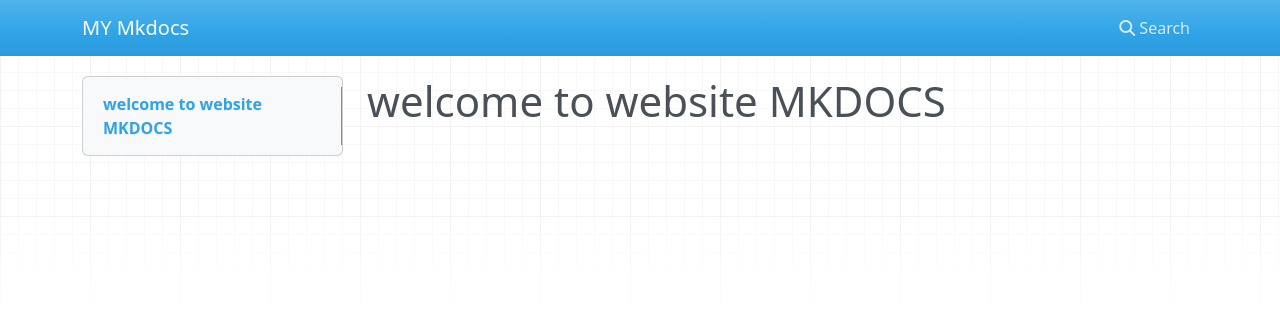
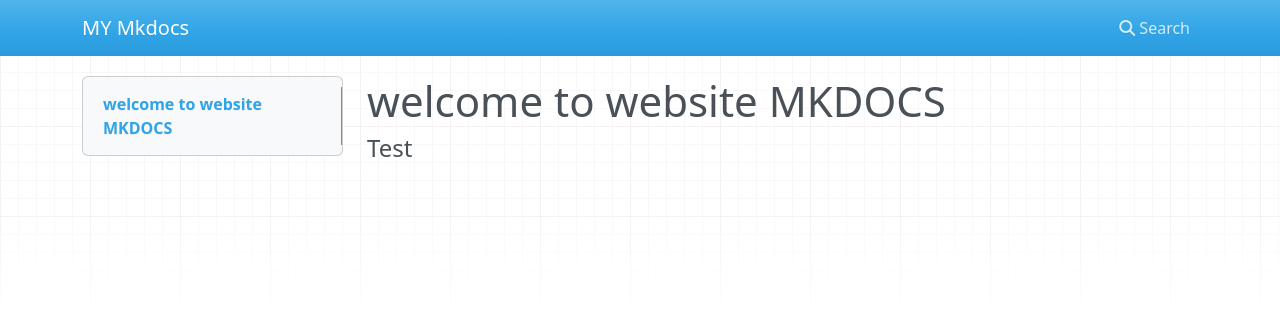
Before and after one commit to Sharbal-Shuker/mkdocs_test, an MkDocs documentation site: the page built from docs/index.md, in a window 1280 px wide. Shown: the top 330 px of the page. Built offline with MkDocs 1.6.1, drawn with Linux system fonts in a browser that asks for light colours; nearby versions of some CDN libraries.

Commit message:
Update index.md

```diff
--- a/docs/index.md
+++ b/docs/index.md
@@ -1 +1,2 @@
 #welcome to website MKDOCS
+#### Test
```
